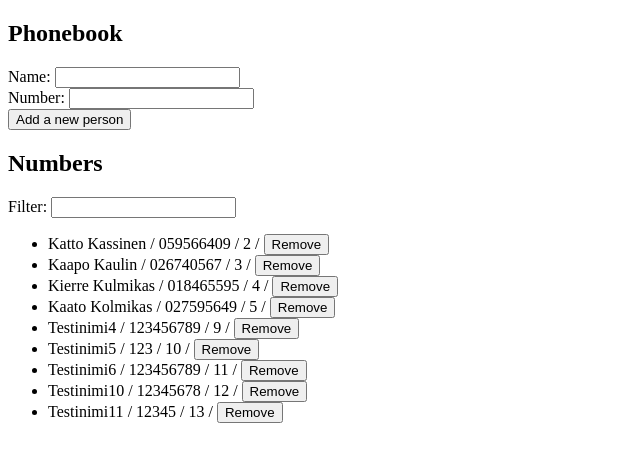
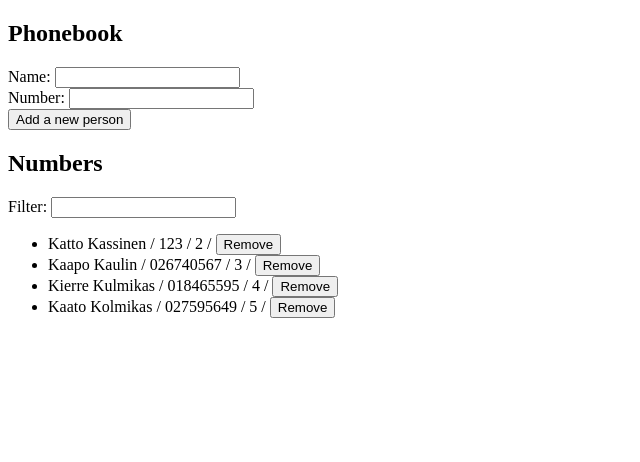
Before and after one commit to anssilepikko/fullstackopen, a React (Create React App) app in the folder osa2/puhelinluettelo/: page / in a window 1280 px wide. Shown: the top 462 px of the page, without its empty margins (0-640 px from the left). Built offline with nearby package versions, Linux system fonts and the light colour scheme; data requests are answered from the project's data file.

Commit message:
2.18*: puhelinluettelo step10

```diff
--- a/osa2/puhelinluettelo/db.json
+++ b/osa2/puhelinluettelo/db.json
@@ -3,7 +3,7 @@
     {
       "id": 2,
       "name": "Katto Kassinen",
-      "number": "059566409"
+      "number": "123"
     },
     {
       "id": 3,
@@ -19,31 +19,6 @@
       "id": 5,
       "name": "Kaato Kolmikas",
       "number": "027595649"
-    },
-    {
-      "name": "Testinimi4",
-      "number": "123456789",
-      "id": 9
-    },
-    {
-      "name": "Testinimi5",
-      "number": "123",
-      "id": 10
-    },
-    {
-      "name": "Testinimi6",
-      "number": "123456789",
-      "id": 11
-    },
-    {
-      "name": "Testinimi10",
-      "number": "12345678",
-      "id": 12
-    },
-    {
-      "name": "Testinimi11",
-      "number": "12345",
-      "id": 13
     }
   ]
 }
--- a/osa2/puhelinluettelo/src/App.js
+++ b/osa2/puhelinluettelo/src/App.js
@@ -25,23 +25,45 @@ const App = (props) => {
   }, [])
 
   const addPerson = (event) => {
+    // Estetään sivun latautuminen
     event.preventDefault()
 
     // Palataan, jos nimeä ei ole annettu
     if (newName === '') return
 
-    // Tarkistetaan löytyykö nimi jo luettelosta
-    if (findPerson(newName)) {
-      // Ilmoitusikkuna, jos löytyy
-      window.alert(`${newName} is already added to phonebook`)
-      // Ei tehdä mitään, palataan takaisin
-      return
-    }
-
     // Henkilö-objekti, jossa nimi ja numero
     const personObject = {
       name: newName,
       number: newNumber
+    }
+
+    // Tarkistetaan löytyykö nimi jo luettelosta
+    if (findPerson(newName)) {
+      // Ilmoitusikkuna, jos löytyy
+      const confirmReplace = window.confirm(`${newName} is already added to phonebook. Replace the number with a new one?`)
+
+      if (confirmReplace) {
+        // Etsitään nimeä vastaava henkilö
+        const person = persons.find(person => person.name === newName)
+        // Kopioidaan person ja muutetaan kopion number-kenttää
+        const edited = { ...person, number: newNumber }
+        // const id = person.id
+        const { id } = person
+
+        personService
+          .update(id, edited)
+          .then(returned => {
+            // Päivitetään tilan henkilö
+            setPersons(
+              persons.map(person =>
+                person.id !== id ? person : returned
+              )
+            )
+          }
+          )
+      }
+      // Palataan takaisin, jos numeroa ei vaihdeta
+      return
     }
 
     // Lähetetään henkilön tiedot oliona serverille
```
Lines whose indentation alone changed are shown as unchanged.
